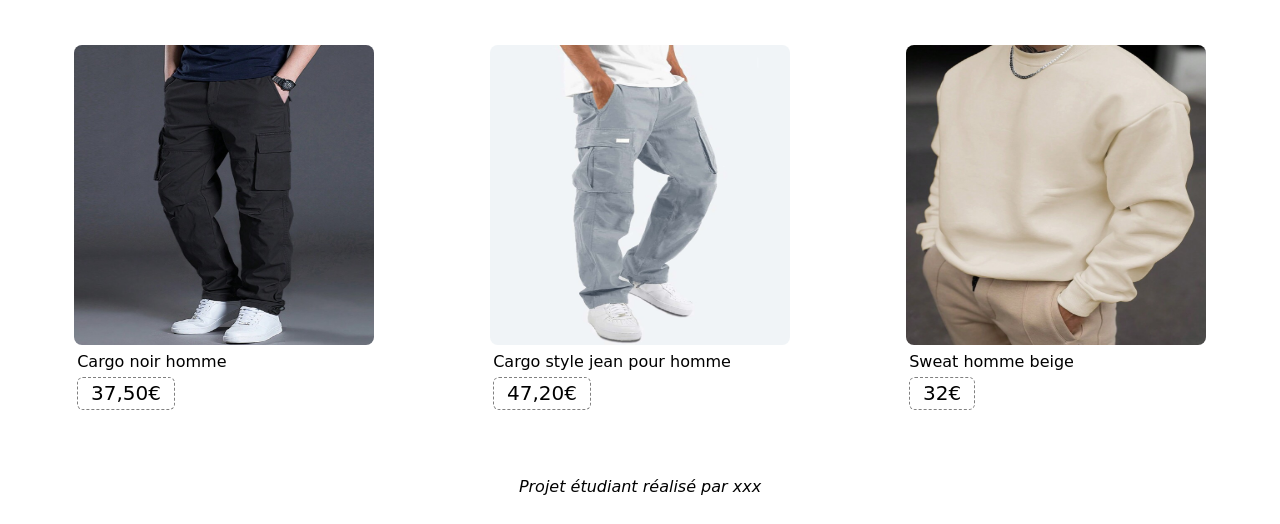
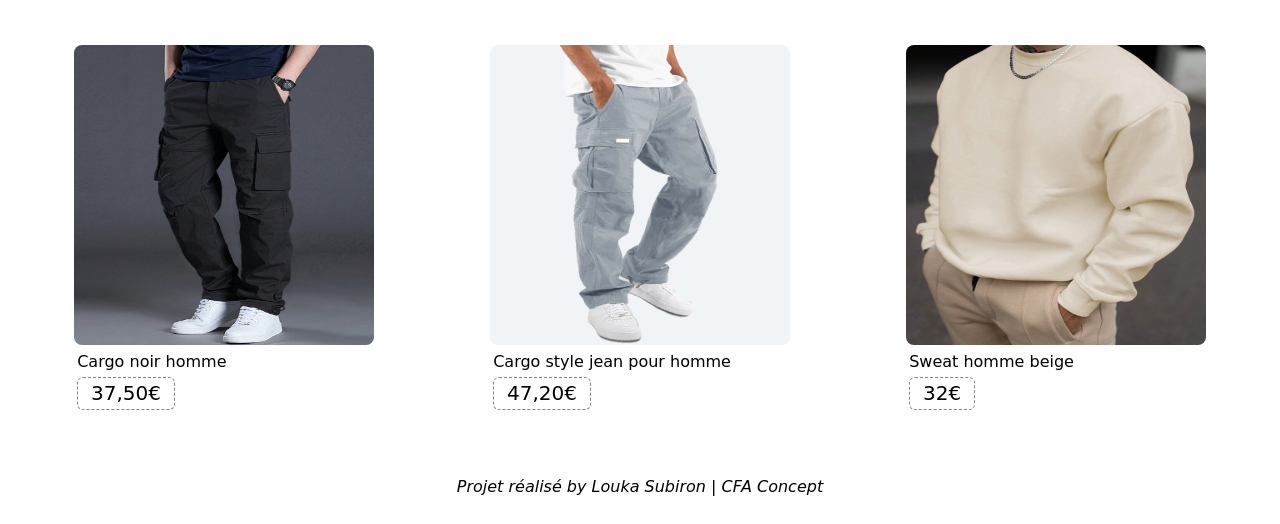
Before and after one commit to megmayou/projet-louka, a plain HTML site: page index.html in a window 1280 px wide. Shown: the part 276-800 px from the top of the page. Drawn offline with nearby package versions, Linux system fonts and the light colour scheme.

Commit message:
mini fix

```diff
--- a/index.html
+++ b/index.html
@@ -124,6 +124,6 @@
       </div>
     </main>
 
-    <footer>Projet étudiant réalisé par xxx</footer>
+    <footer>Projet réalisé by Louka Subiron | CFA Concept</footer>
   </body>
 </html>
```
Also changed, not shown: description_page_cargo_jean.html (+1 -2 lines), description_page_cargo_noir.html (+1 -2 lines), description_page_sweat_beige.html (+1 -2 lines).
